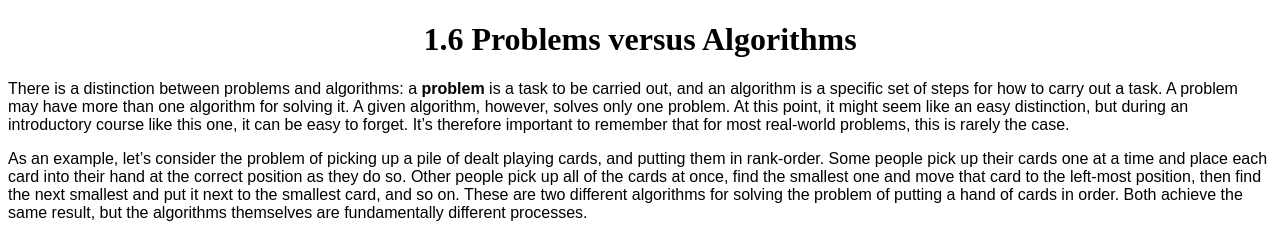
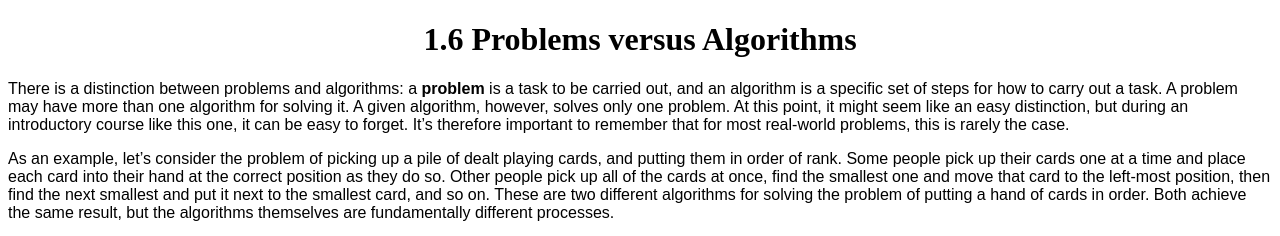
Before and after one commit to creative-python-computing/creative-python-computing.github.io, a plain HTML site: page 01/1_6_Problems_versus_Algorithms.html in a window 1280 px wide. Shown: the top 236 px of the page. Drawn offline with Linux system fonts and the light colour scheme; grey boxes are pictures that could not be loaded.

Commit message:
bug fixes

```diff
--- a/01/1_6_Problems_versus_Algorithms.html
+++ b/01/1_6_Problems_versus_Algorithms.html
@@ -9,7 +9,7 @@
 <body>
 	<h1>1.6 Problems versus Algorithms</h1>
 	<p>There is a distinction between problems and algorithms: a <strong>problem</strong> is a task to be carried out, and an algorithm is a specific set of steps for how to carry out a task. A problem may have more than one algorithm for solving it. A given algorithm, however, solves only one problem. At this point, it might seem like an easy distinction, but during an introductory course like this one, it can be easy to forget. It’s therefore important to remember that for most real-world problems, this is rarely the case. </p>
-	<p>As an example, let’s consider the problem of picking up a pile of dealt playing cards, and putting them in rank-order. Some people pick up their cards one at a time and place each card into their hand at the correct position as they do so. Other people pick up all of the cards at once, find the smallest one and move that card to the left-most position, then find the next smallest and put it next to the smallest card, and so on. These are two different algorithms for solving the problem of putting a hand of cards in order. Both achieve the same result, but the algorithms themselves are fundamentally different processes.</p>
+	<p>As an example, let’s consider the problem of picking up a pile of dealt playing cards, and putting them in order of rank. Some people pick up their cards one at a time and place each card into their hand at the correct position as they do so. Other people pick up all of the cards at once, find the smallest one and move that card to the left-most position, then find the next smallest and put it next to the smallest card, and so on. These are two different algorithms for solving the problem of putting a hand of cards in order. Both achieve the same result, but the algorithms themselves are fundamentally different processes.</p>
 	<div class="iframe-container"><iframe width="560" height="315" src="https://www.youtube.com/embed/0zvkYJYLGjo" title="YouTube video player" frameborder="0" allow="accelerometer; autoplay; clipboard-write; encrypted-media; gyroscope; picture-in-picture" allowfullscreen></iframe></div>
 	<br>
 	<div>
```
Also changed, not shown: 01/1_8_Refinement.html (+1 -1 lines), 01/Inputs_and_Outputs.html (+1 -1 lines), 01_Images/MakeHamburgers.jpg.
